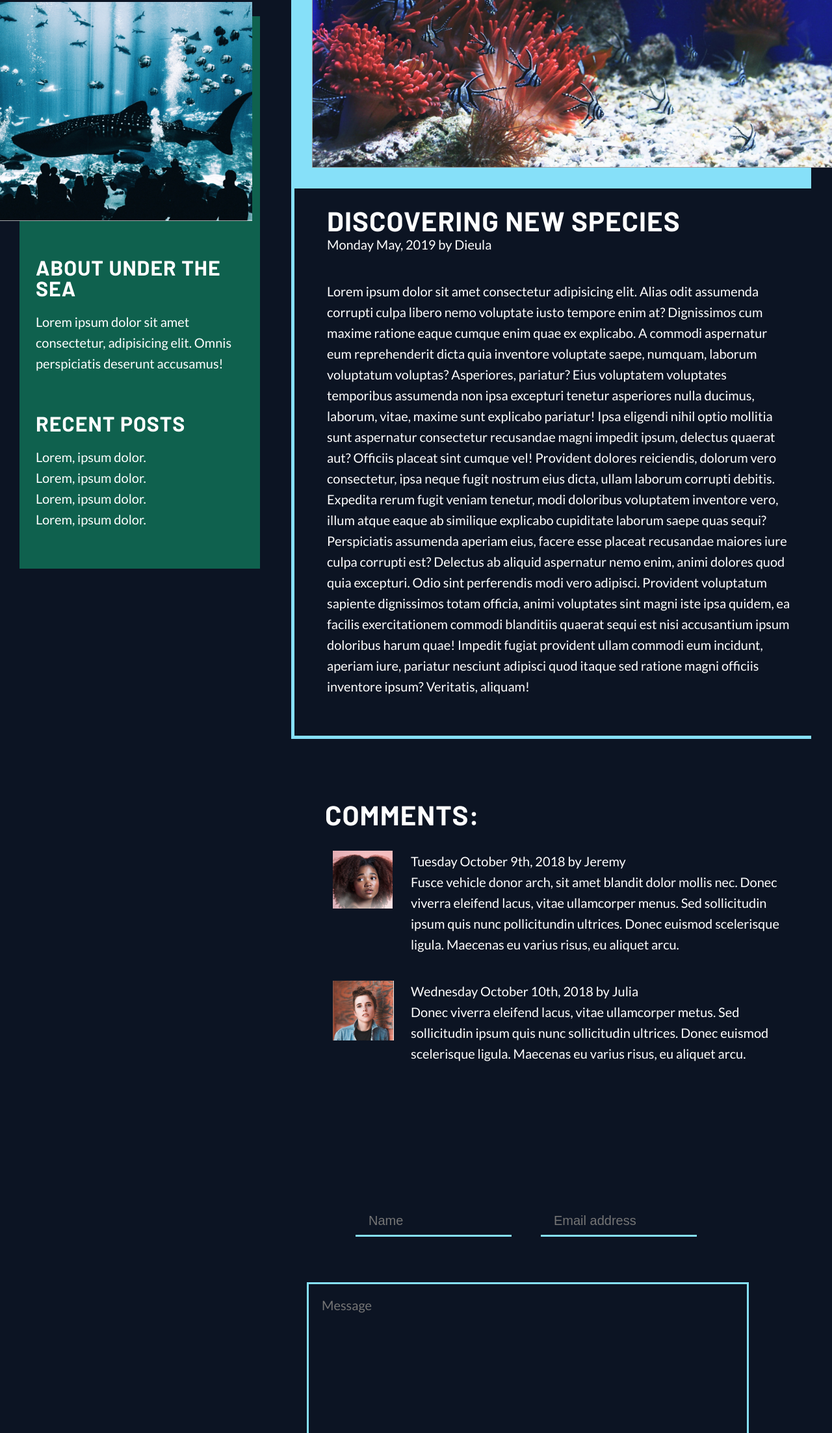
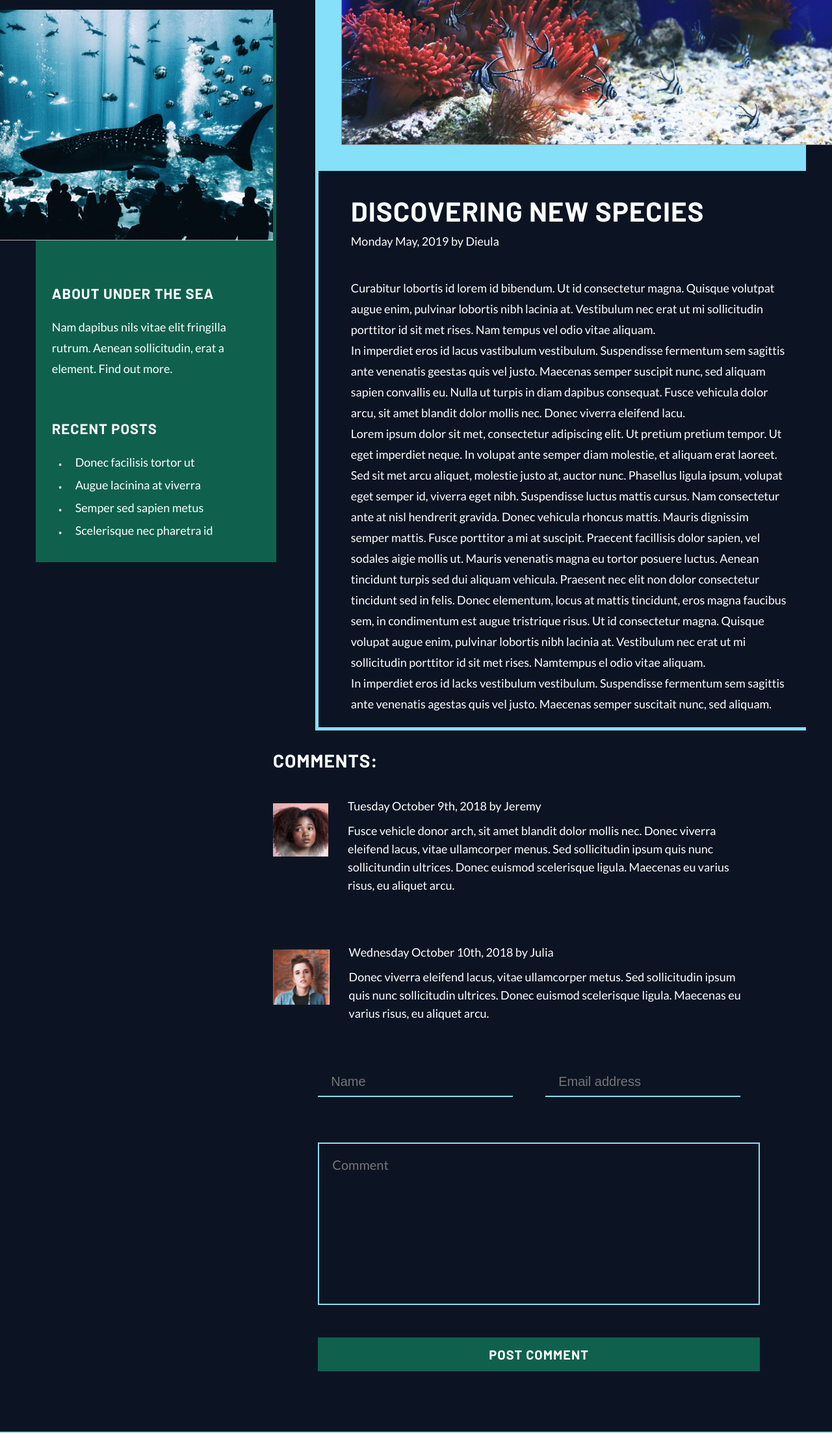
Before and after one commit to blaire-maryam/blaire-maryam-project-one, a plain HTML site: page blog.html in a window 1280 px wide. Shown: the part 595-2800 px from the top of the page at 65% size. Drawn offline with Linux system fonts and the light colour scheme.

Commit message:
updated blog styles

```diff
--- a/blog.html
+++ b/blog.html
@@ -21,19 +21,19 @@
         <ul class="dropdown-menu">
           <li><a href=""><i class="fas fa-bars"></i></a>
             <ul class="sub-menu">
-              <li><a href="./index.html"></a>Home</li>
-              <li><a href="#about"></a>About</li>
-              <li><a href="./blog.html"></a>Blog</li>
-              <li><a href="./contact.html"></a>Contact</li>
+              <li><a href="./index.html">Home</a></li>
+              <li><a href="#about">About</a></li>
+              <li><a href="./blog.html">Blog</a></li>
+              <li><a href="./contact.html">Contact</a></li>
             </ul>
           </li>
         </ul>
       </div>
       <ul>
-        <li><a href="#home"></a>Home</li>
-        <li><a href="#about"></a>About</li>
-        <li><a href="#blog"></a>Blog</li>
-        <li><a href="#contact"></a>Contact</li>
+        <li><a href="#home">Home</a></li>
+        <li><a href="#about">About</a></li>
+        <li><a href="#blog">Blog</a></li>
+        <li><a href="#contact">Contact</a></li>
       </ul>
     </nav>
   </header>
@@ -47,56 +47,65 @@
           <img src="./assets/blog-post-image.jpg" alt="An image of a School of
             fish undersea" class="right-side-image" />
         </div>
-        <div class="discovery-section">
+        <div class="discovery-section" id="blog">
           <h3>DISCOVERING NEW SPECIES</h3>
           <p>Monday May, 2019 by Dieula</p>
           <p>
-            Lorem ipsum dolor sit amet consectetur adipisicing elit. Alias
-            odit assumenda corrupti culpa libero nemo voluptate iusto tempore
-            enim at? Dignissimos cum maxime ratione eaque cumque enim quae ex
-            explicabo. A commodi aspernatur eum reprehenderit dicta quia
-            inventore voluptate saepe, numquam, laborum voluptatum voluptas?
-            Asperiores, pariatur? Eius voluptatem voluptates temporibus
-            assumenda non ipsa excepturi tenetur asperiores nulla ducimus,
-            laborum, vitae, maxime sunt explicabo pariatur! Ipsa eligendi
-            nihil optio mollitia sunt aspernatur consectetur recusandae magni
-            impedit ipsum, delectus quaerat aut? Officiis placeat sint cumque
-            vel! Provident dolores reiciendis, dolorum vero consectetur, ipsa
-            neque fugit nostrum eius dicta, ullam laborum corrupti debitis.
-            Expedita rerum fugit veniam tenetur, modi doloribus voluptatem
-            inventore vero, illum atque eaque ab similique explicabo
-            cupiditate laborum saepe quas sequi? Perspiciatis assumenda
-            aperiam eius, facere esse placeat recusandae maiores iure culpa
-            corrupti est? Delectus ab aliquid aspernatur nemo enim, animi
-            dolores quod quia excepturi. Odio sint perferendis modi vero
-            adipisci. Provident voluptatum sapiente dignissimos totam officia,
-            animi voluptates sint magni iste ipsa quidem, ea facilis
-            exercitationem commodi blanditiis quaerat sequi est nisi
-            accusantium ipsum doloribus harum quae! Impedit fugiat provident
-            ullam commodi eum incidunt, aperiam iure, pariatur nesciunt
-            adipisci quod itaque sed ratione magni officiis inventore ipsum?
-            Veritatis, aliquam!
+            Curabitur lobortis id lorem id bibendum. Ut id consectetur magna. Quisque volutpat augue enim, pulvinar
+            lobortis nibh
+            lacinia at. Vestibulum nec erat ut mi sollicitudin porttitor id sit met rises. Nam tempus vel odio vitae
+            aliquam.
+          <p>
+            In imperdiet eros id lacus vastibulum vestibulum. Suspendisse fermentum sem sagittis ante venenatis geestas
+            quis vel justo.
+            Maecenas semper suscipit nunc, sed aliquam sapien convallis eu. Nulla ut turpis in diam dapibus consequat.
+            Fusce
+            vehicula dolor arcu, sit amet blandit dolor mollis nec. Donec viverra eleifend lacu.
+          </p>
+          <p>
+            Lorem ipsum dolor sit met,
+            consectetur adipiscing elit. Ut pretium pretium tempor. Ut eget imperdiet neque. In volupat ante semper diam
+            molestie, et aliquam erat laoreet. Sed sit met arcu aliquet, molestie justo at, auctor nunc. Phasellus
+            ligula ipsum,
+            volupat eget semper id, viverra eget nibh. Suspendisse luctus mattis cursus. Nam consectetur ante at nisl
+            hendrerit
+            gravida. Donec vehicula rhoncus mattis. Mauris dignissim semper mattis. Fusce porttitor a mi at suscipit.
+            Praecent facillisis
+            dolor sapien, vel sodales aigie mollis ut. Mauris venenatis magna eu tortor posuere luctus. Aenean tincidunt
+            turpis
+            sed dui aliquam vehicula. Praesent nec elit non dolor consectetur tincidunt sed in felis. Donec elementum,
+            locus at
+            mattis tincidunt, eros magna faucibus sem, in condimentum est augue tristrique risus. Ut id consectetur
+            magna. Quisque volupat
+            augue enim, pulvinar lobortis nibh lacinia at. Vestibulum nec erat ut mi sollicitudin porttitor id sit met
+            rises. Namtempus el odio vitae aliquam.
+          </p>
+          <p>
+            In imperdiet eros id lacks vestibulum vestibulum. Suspendisse fermentum sem sagittis ante venenatis agestas
+            quis vel
+            justo. Maecenas semper suscitait nunc, sed aliquam.
           </p>
         </div>
       </section>
       <!-- End Of Right Section -->
       <!-- Start Of Left Section -->
-      <section class="side-blog-section">
+      <section class="fish-image">
         <div class="side-blog-image">
           <img src="./assets/side-blog-image.jpg" alt="An image of an aquarium containing a large fish" />
         </div>
+      </section>
+      <section class="side-blog-section">
         <div class="side-blog-content">
           <h4>ABOUT UNDER THE SEA</h4>
           <p>
-            Lorem ipsum dolor sit amet consectetur, adipisicing elit. Omnis
-            perspiciatis deserunt accusamus!
+            Nam dapibus nils vitae elit fringilla rutrum. Aenean sollicitudin, erat a element. Find out more.
           </p>
           <h4>RECENT POSTS</h4>
           <ul>
-            <li>Lorem, ipsum dolor.</li>
-            <li>Lorem, ipsum dolor.</li>
-            <li>Lorem, ipsum dolor.</li>
-            <li>Lorem, ipsum dolor.</li>
+            <li><p>Donec facilisis tortor ut</p></li>
+            <li><p>Augue lacinina at viverra</p></li>
+            <li><p>Semper sed sapien metus</p></li>
+            <li><p>Scelerisque nec pharetra id</p></li>
           </ul>
         </div>
       </section>
@@ -104,7 +113,7 @@
     </div>
     <!--Start Of Comments Section -->
     <section class="comments-container">
-      <div class="wrapper">
+      <div class="wrapper comments-section">
         <h3>Comments:</h3>
         <div class="comments-title">
           <div class="profile-picture">
@@ -119,7 +128,7 @@
               <p>
                 Fusce vehicle donor arch, sit amet blandit dolor mollis nec.
                 Donec viverra eleifend lacus, vitae ullamcorper menus. Sed
-                sollicitudin ipsum quis nunc pollicitundin ultrices. Donec
+                sollicitudin ipsum quis nunc sollicitundin ultrices. Donec
                 euismod scelerisque ligula. Maecenas eu varius risus, eu
                 aliquet arcu.
               </p>
@@ -127,7 +136,7 @@
           </div>
         </div>
         <div class="comments-title">
-          <div class="profile-picture">
+          <div class="profile-picture pic-two">
             <img src="./assets/comment-2.jpg" alt="Profile picture with an orange background of a person named Julia" />
           </div>
           <div class="comment-content">
@@ -151,22 +160,21 @@
 
     <!--Start Of Contact Section -->
     <section class="contact-section wrapper">
-      <form action="#" method="#" class="blog-contact-form" name="myForm">
+      <form action="#" method="#" class="myForm2" name="myForm">
         <div class="name-form">
           <label for="name" class="sr-only"></label>
-          <input type="text" id="sr-only" name="name" placeholder="Name" class="blog-name" />
+          <input type="text" id="sr-only" name="name" placeholder="Name" />
         </div>
         <div class="email-form">
           <label for="userEmail" class="sr-only"></label>
-          <input type="email" id="sr-only" name="emailAddress" placeholder="Email address" class="blog-email" />
+          <input type="email" id="sr-only" name="emailAddress" placeholder="Email address" />
         </div>
         <div class="blog-message-form">
           <label for="feedback" class="sr-only"></label>
-          <textarea name="userFeedback" id="sr-only" name="feedback" placeholder="Message"
-            class="blog-textarea"></textarea>
+          <textarea name="userFeedback" id="sr-only" name="feedback" placeholder="Comment"></textarea>
         </div>
         <div class="blog-submit-form">
-          <button type="submit">Submit</button>
+          <button type="submit">Post Comment</button>
         </div>
       </form>
     </section>
--- a/styles/sass/partials/_blog-body.scss
+++ b/styles/sass/partials/_blog-body.scss
@@ -6,60 +6,81 @@ body {
   width: 100%;
   display: flex;
   flex-direction: row-reverse;
-  @include mobiletMQ {
+  @media (max-width: 950px) {
     flex-direction: column;
   }
 }
 
 // RIGHT SIDE BLOG POST SECTION
 .blog-post-section {
-  width: 65%;
-  margin-top: -300px;
-  @include mobiletMQ {
-    margin-top: -300px;
-    max-width: 1200px;
+  width: 59%;
+  margin-top: -325px;
+  @media (max-width: 950px) {
+
     width: 100%;
-    margin-top: 0;
+    margin-top: -80px;
     padding-top: 40px;
   }
 
   .right-side img {
-    box-shadow: -32px 32px $accentColor;
+    box-shadow: -40px 40px $accentColor;
     display: block;
     height: auto;
-    @include mobiletMQ {
-      // display: none;
+    @media(max-width: 950px) {
+      box-shadow: -20px 20px $accentColor;
       width: 100%;
-      max-width: 500px;
+      max-width: 600px;
       margin: 0 auto;
-      box-shadow: none;
-      border: 5px solid white;
+      // margin-top: 100px;
+    }
+  }
+
+  .right-side h2 {
+    margin-bottom: 20px;
+
+    @media (max-width: 950px) {
+      margin-top: -250px;
+      text-align: center;
+      margin-left: 0%;
+      margin-bottom: 10px;
     }
   }
 
   .discovery-section {
     // max-width: 800px;
     width: 100%;
-    padding: 6rem 3rem 6rem 5rem;
-    margin-left: -32px;
+    padding: 6rem 3rem 2rem 5rem;
+    margin-left: -40px;
     border-left: 5px solid $accentColor;
     border-bottom: 5px solid $accentColor;
     border-top: 5px solid $accentColor;
-    @include mobiletMQ {
-      border-left: 3px solid $accentColor;
-      border-right: 3px solid $accentColor;
+    @media (max-width: 950px) {
+      border: none;
       margin: 0 auto;
-      max-width: 700px;
+      max-width: 800px;
       margin-top: 50px;
+      margin-left: 10%;
     }
   }
 }
 .discovery-section h3 {
-  margin-bottom: 5px;
-  @include mobiletMQ {
-    font-size: 40px;
+  margin-top: 20px;
+  margin-bottom: 15px;
+  @media(max-width: 950px) {
+    font-size: 4rem;
+    margin-top: 0;
   }
 }
+
+.discovery-section p {
+  font-size: 1.8rem;
+  max-width: 680px;
+  @media(max-width: 950px) {
+    font-size: 1.7rem;
+    margin-top: 0;
+  }
+}
+
 .discovery-section :nth-child(2) {
   margin-bottom: 40px;
 }
@@ -68,9 +89,9 @@ body {
 
 .side-blog-section {
   width: calc(35% - 80px);
-  margin-right: 80px;
+  margin-right: 100px;
   max-width: 400px;
-  margin-top: 100px;
+  margin-top: 110px;
   position: relative;
   width: 100%;
   @include mobiletMQ {
@@ -79,98 +100,207 @@ body {
   }
 }
 
-.side-blog-image img {
+.side-blog-image {
   position: absolute;
-  top: -2%;
-  right: 3%;
+  display: block;
+  left: 0;
+  margin-top: 90px;
   width: 100%;
+  max-width: 100%;
+  z-index: 1;
   @include mobiletMQ {
     top: 0;
     right: 12%;
     max-width: 500px;
   }
 }
+.side-blog-image img {
+  max-width: 100%;
+  width: 450px;
+
+  @media(max-width: 1300px){
+    max-width: 420px;
+  }
+}
 
 .side-blog-content {
-  padding: 370px 0 60px 25px;
+  padding: 400px 0 30px 25px;
   background-color: $secondaryColor;
   margin-left: 30px;
   @include mobiletMQ {
-    // background-color: $primaryColor;
     margin-top: 150px;
   }
+}
+
+.side-blog-content h4 {
+  font-size: 2.2rem;
 }
 
 h4:last-of-type {
   margin: 60px 0 20px 0;
 }
 
+.side-blog-content ul li p:before {
+    content:"•";
+    font-size:10px;
+    padding-right: 20px;
+}
+
+
+.side-blog-content p {
+  font-size: 1.8rem;
+  max-width: 300px;
+}
+
+.side-blog-content ul li {
+  margin-left: 10px;
+}
+
 // COMMENTS SECTION
 .comments-container {
   max-width: 800px;
-  padding: 100px 0;
+  padding: 30px 0 50px 0;
   width: 100%;
   margin-left: auto;
-  margin-right: 20px;
+  margin-right: 100px;
 
   .comments-title {
     display: flex;
     justify-content: space-evenly;
-    padding: 20px 0;
+    padding-bottom: 20px;
   }
 
-  .profile-picture {
-    width: 15%;
+  .comments-section h3{
+    font-size: 2.8rem;
+    padding-bottom: 20px;
+  }
+
+  .profile-picture img {
+    width: 100%;
+    margin-right: 5px;
+    margin-top: 10px;;
   }
   .comment-content {
-    width: 80%;
+    width: 100%;
+    padding-left: 30px;
   }
 }
 
+.comment-content p{
+  font-size: 1.8rem;
+  line-height: 28px;
+}
+
+.one p:first-child,
+.two p:first-child {
+  padding-bottom: 10px;
+}
+
+.pic-two,
+.two {
+  margin-top: 55px;
+}
+
+// *****form section*****
+
 .contact-section {
-  max-width: 800px;
-  margin-right: 10%;
+  max-width: 61%;
+  margin-right: 10px;
+  height: 45vh;
 
-  .blog-contact-form {
-    width: 100%;
+  @media(max-width: 1255px){
+    margin-left: 25%;
+
+    @include tabletMQ {
+      width: 100%;
+      margin-left: 23%;
+      margin-right: 0;
+    }
+  }
+
+  .myForm2 {
+    font-size: 2rem;
+    font-family: 'Barlow', sans-serif;
     display: flex;
-    justify-content: flex-end;
     flex-wrap: wrap;
-    box-shadow: none;
-    background-color: $primaryColor;
+    max-width: 85%;
+
+    @include tabletMQ {
+      max-width: 100%;
+    }
   }
-  .blog-name,
-  .blog-email {
-    border-top-style: hidden;
-    border-right-style: hidden;
-    border-left-style: hidden;
-    border-bottom: 3px solid #86e0f9;
-    width: 300px;
+
+.myForm2 input {
+  border-top-style: hidden;
+  border-right-style: hidden;
+  border-left-style: hidden;
+  border-bottom: 2px solid #86e0f9;
+  background: rgba(0, 0, 0, 0);
+  color: white;
+  max-width: 30rem;
+  margin-left: 0px;
+
+   @media(max-width: 1255px){
+    max-width: 24rem;
+
+    @include tabletMQ {
+      max-width: 60rem;
+    }
   }
-  .blog-message-form {
-    width: 100%;
-    margin: 0 auto;
+}
+
+.myForm2 input[type='text'] {
+  @include tabletMQ {
+    width: 50rem;
   }
-  .blog-message-form {
-    width: 100%;
-    margin: 0 auto;
+}
+
+.myForm2 input[type='email'] {
+  margin-left: 30px;
+
+  @include tabletMQ {
+    margin-left: 0px;
   }
-  .blog-message-form .blog-textarea {
-    margin-left: 120px;
-    padding-top: 20px;
+}
+
+.blog-message-form textarea[name='userFeedback'] {
+  color: white;
+  font-size: 2rem;
+  font-family: 'Barlow', sans-serif;
+  background: rgba(0, 0, 0, 0);
+  border: 2px solid #86e0f9;
+  padding: 20px 20px;
+  margin: 30px 0 0 0px;
+  font-family: $fontLato;
+}
+
+.blog-message-form textarea {
+  resize: none;
+  width: 68rem;
+  height: 250px;
+
+   @media(max-width: 1255px){
+    max-width: 53rem;
   }
-  .blog-textarea {
-    border: 3px solid #86e0f9;
-    resize: none;
-    width: 85%;
-    height: 350px;
+
+   @include tabletMQ {
+    width: 50rem;
   }
+}
 
   .blog-submit-form button {
     font-size: 2rem;
     color: white;
-    width: 680px;
     margin-top: 50px;
+    width: 68rem;
     background-color: $secondaryColor;
+    text-transform: uppercase;
+    // margin-left: 50px;
+     @media(max-width: 1255px){
+    max-width: 53rem;
+  }
+   @include tabletMQ {
+    width: 50rem;
+  }
   }
 }
--- a/styles/sass/partials/_contact-body.scss
+++ b/styles/sass/partials/_contact-body.scss
@@ -45,7 +45,7 @@ header {
 }
 
 
-form {
+.message-container form {
   background-color: #0f614e;
   font-size: 2rem;
   font-family: 'Barlow', sans-serif;
@@ -65,7 +65,7 @@ form {
   }
 }
 
-input {
+.message-container input {
   border-top-style: hidden;
   border-right-style: hidden;
   border-left-style: hidden;
@@ -122,7 +122,7 @@ input[type='email'] {
     padding: 10 0;
   }
 }
-textarea[name='userFeedback'] {
+.contact-message-form textarea[name='userFeedback'] {
   color: white;
   font-size: 2rem;
   font-family: 'Barlow', sans-serif;
@@ -142,7 +142,7 @@ textarea[name='userFeedback'] {
   }
 
 }
-textarea {
+.contact-message-form textarea {
   resize: none;
   width: calc(62rem + 40px);
   height: 250px;
--- a/styles/sass/partials/_header.scss
+++ b/styles/sass/partials/_header.scss
@@ -107,6 +107,10 @@ body {
 .blog-page {
   background-image: url(../assets/blog-header.jpg);
   display: flex;
+
+  @media(max-width: 1300px){
+    height: 65vh;
+  }
 }
 
 .contact-page {
```
Also changed, not shown: contact.html (+9 -9 lines), index.html (+20 -11 lines), styles/sass/partials/_nav.scss (+17 -9 lines), styles/style.css.
